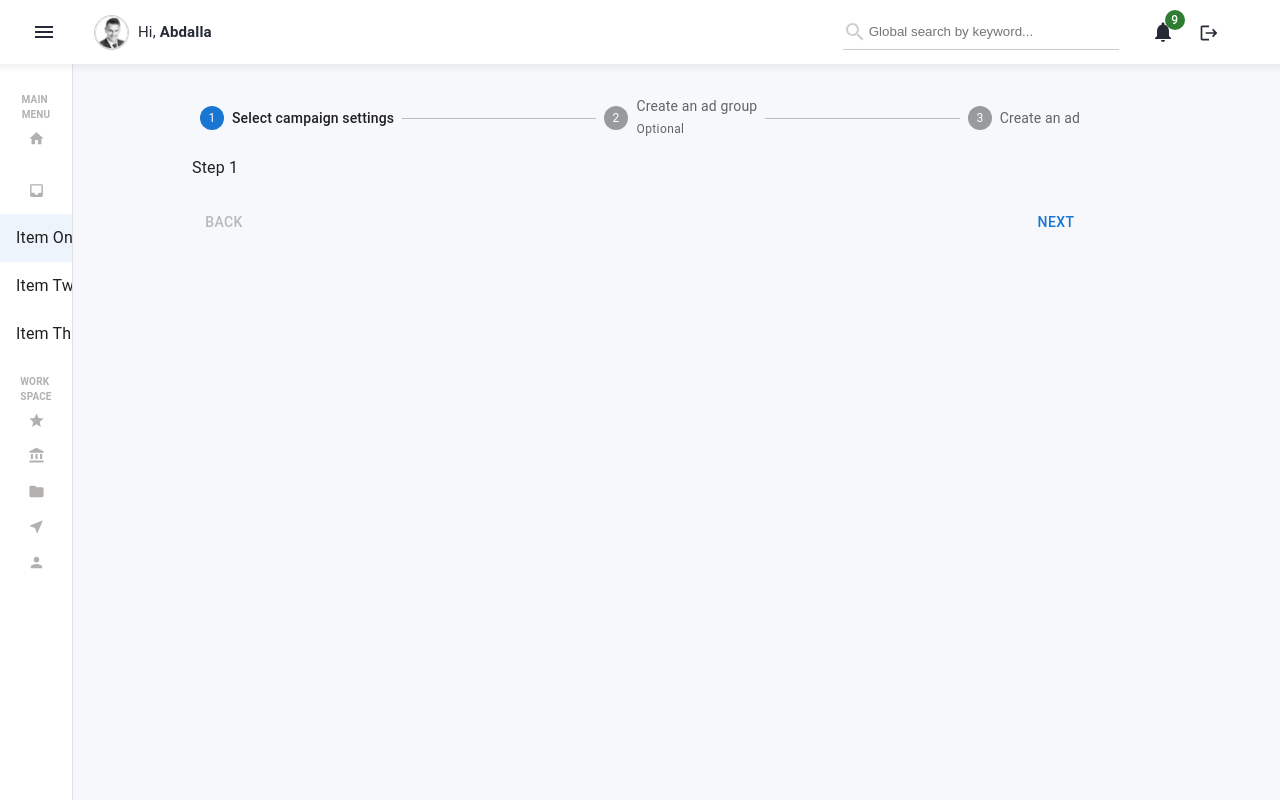
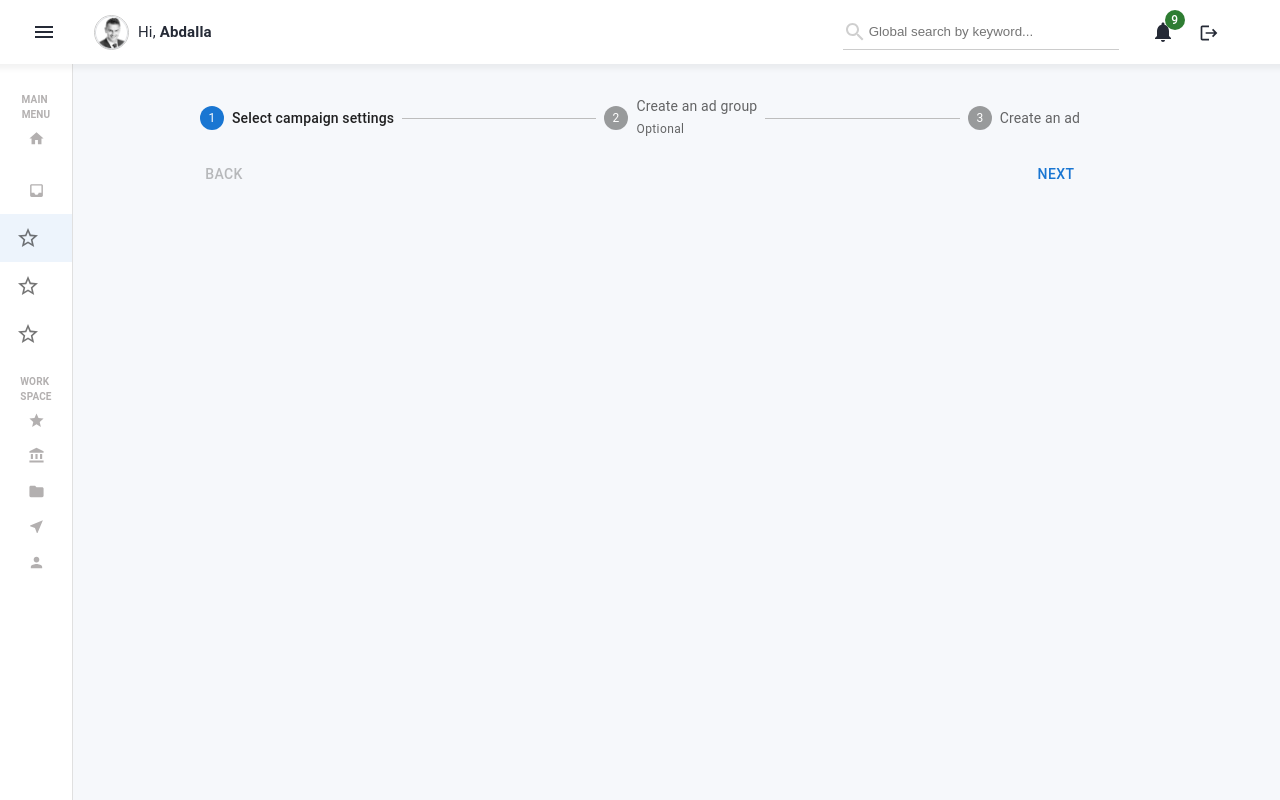
Before and after one commit to isssourav2/waystone, a React (Create React App) app: page /Stepper in a window 1280 px wide. Both pictures are taken after a click on the element "Report". Built offline with nearby package versions, Linux system fonts and the light colour scheme.

Commit message:
added tab menu modify

```diff
--- a/src/components/Common/Header.js
+++ b/src/components/Common/Header.js
@@ -30,7 +30,7 @@ import profile from '../../images/profile.png';
 import logo from '../../images/logo.png';
 
 import StarIcon from '@mui/icons-material/Star';
-
+import { useNavigate } from 'react-router-dom';
 import NotificationsIcon from '@mui/icons-material/Notifications';
 import { TabMenuContext } from '../../Context/TabMenuContext';
 const drawerWidth = 200;
@@ -104,6 +104,7 @@ function Header() {
   const tabMenu = useContext(TabMenuContext);
   const [open, setOpen] = React.useState(false);
   const [subOpen, setSubOpen] = React.useState(false);
+  const navigate = useNavigate();
   // const [SubActiveValue, setSubActiveValue] = React.useState(0);
   const SubActiveValue = tabMenu.state.SubActiveValue;
   const theme = useTheme();
@@ -122,6 +123,7 @@ function Header() {
   const handleChange = (newValue) => {
     //setValue(newValue);
     // setSubActiveValue(newValue);
+    navigate('/TabMenu');
     switch (newValue) {
       case 0:
         tabMenu.dispatch({ type: 'Tab1' });
@@ -245,6 +247,9 @@ function Header() {
                   onClick={() => handleChange(0)}
                   selected={SubActiveValue === 0}
                 >
+                  <ListItemIcon className="MuiSvgIcon-root MuiSvgIcon-fontSizeMedium css-i4bv87-MuiSvgIcon-root">
+                    <StarBorder />
+                  </ListItemIcon>
                   <ListItemText primary="Item One" />
                 </ListItem>
               </List>
@@ -254,6 +259,9 @@ function Header() {
                   onClick={() => handleChange(1)}
                   selected={SubActiveValue === 1}
                 >
+                  <ListItemIcon>
+                    <StarBorder />
+                  </ListItemIcon>
                   <ListItemText primary="Item Two" />
                 </ListItem>
               </List>
@@ -263,6 +271,9 @@ function Header() {
                   onClick={() => handleChange(2)}
                   selected={SubActiveValue === 2}
                 >
+                  <ListItemIcon>
+                    <StarBorder />
+                  </ListItemIcon>
                   <ListItemText primary="Item Three" />
                 </ListItem>
               </List>
--- a/src/components/Stepper/home.jsx
+++ b/src/components/Stepper/home.jsx
@@ -99,7 +99,7 @@ const Home = () => {
         </React.Fragment>
       ) : (
         <React.Fragment>
-          <Typography sx={{ mt: 2, mb: 1 }}>Step {activeStep + 1}</Typography>
+          {/* <Typography sx={{ mt: 2, mb: 1 }}>Step {activeStep + 1}</Typography> */}
           <Box sx={{ display: 'flex', flexDirection: 'row', pt: 2 }}>
             <Button
               color="inherit"
```
